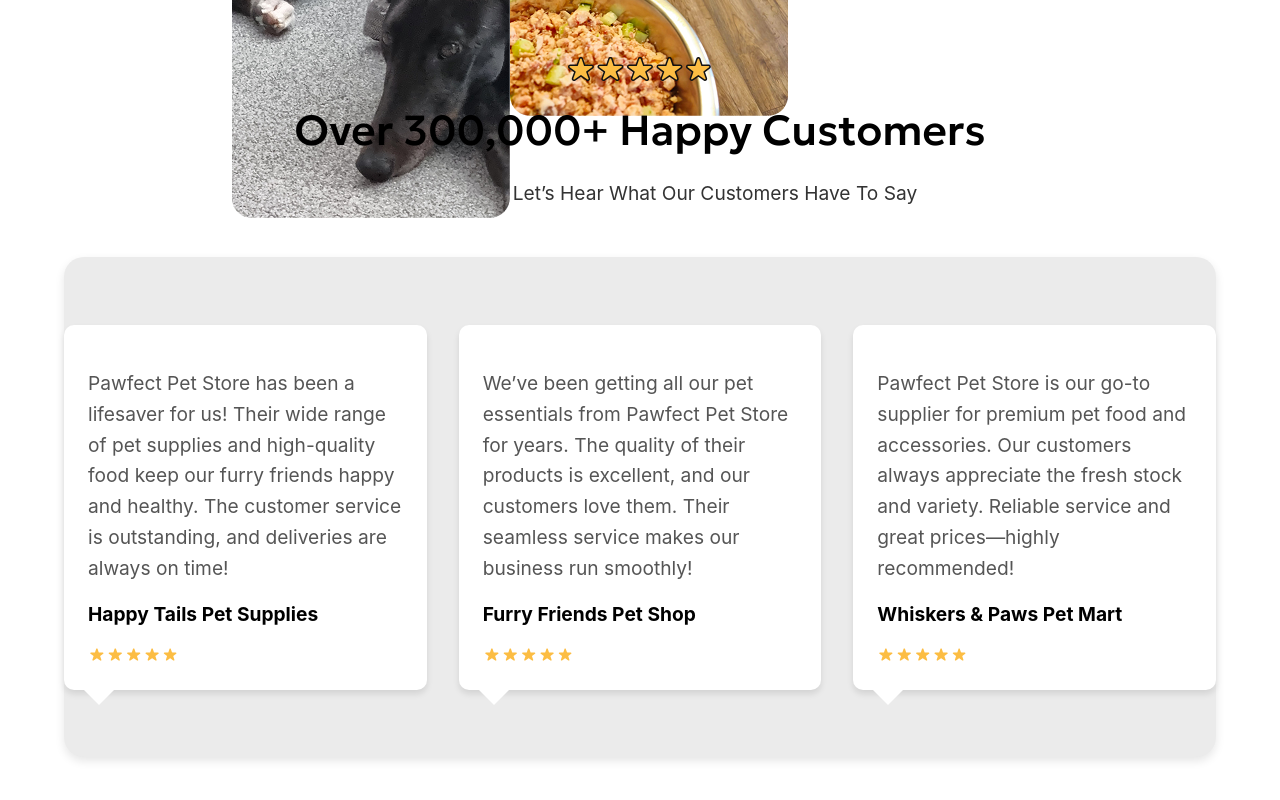
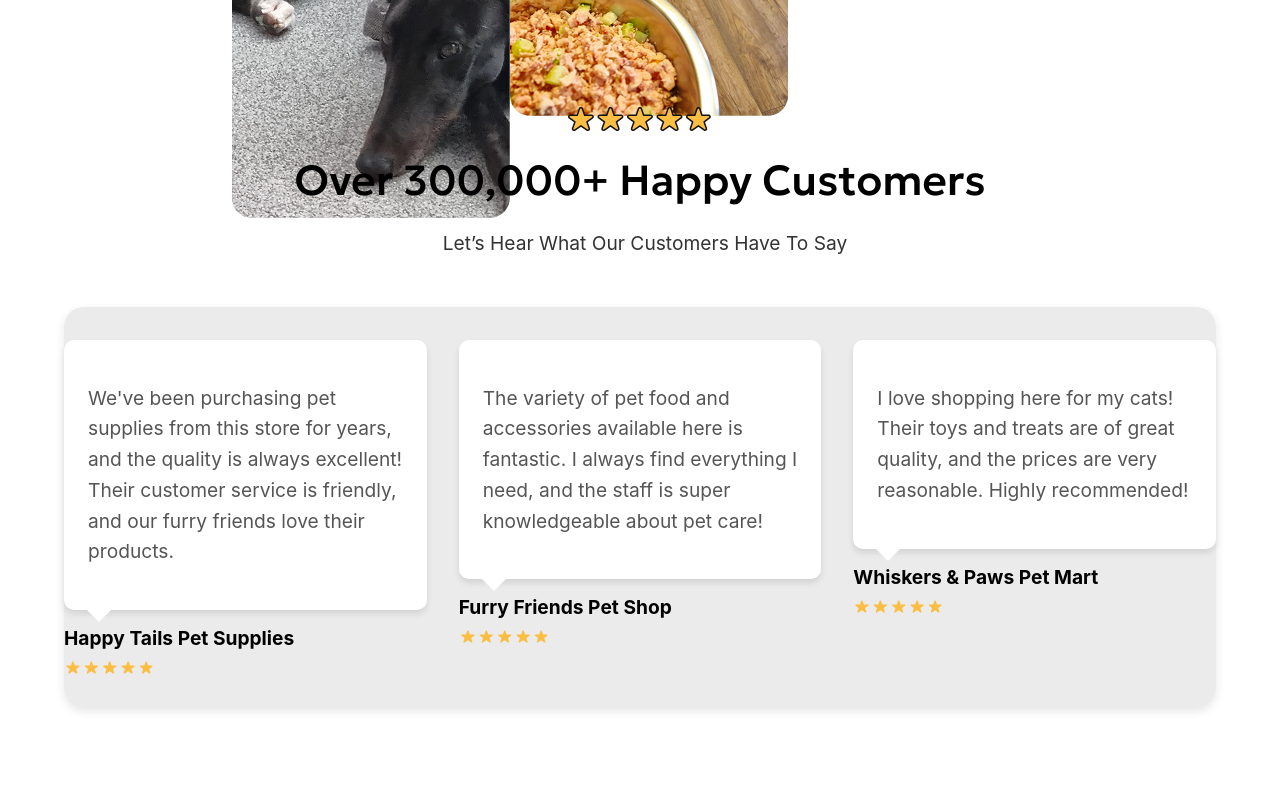
Before and after one commit to Om-5300/pet-shop, a React (Create React App) app: page / in a window 1280 px wide. Shown: the part 5820-6620 px from the top of the page. Built offline with nearby package versions, Linux system fonts and the light colour scheme.

Commit message:
change in customer review box

```diff
--- a/src/App.css
+++ b/src/App.css
@@ -607,7 +607,7 @@ body {
 
 .customer .customermain p {
   margin-top: 8px;
-  margin-left: 150px;
+  margin-left: 10px;
   font-size: 1.2rem;
   color: #333;
 }
@@ -616,7 +616,7 @@ body {
   background-color: #ebebeb;
   width: 90%;
   max-width: 1326px;
-  height: 500px;
+  height: 400px;
   margin-top: 33px;
   display: flex;
   justify-content: center;
@@ -655,7 +655,7 @@ body {
 .slide::after {
   content: "";
   position: absolute;
-  bottom: -15px;
+  bottom: -12px;
   left: 20px;
   width: 0;
   height: 0;
@@ -672,18 +672,21 @@ body {
 
 .user {
   margin-top: 1rem;
+  text-align: left;
 }
 
 .user h3 {
   font-size: 1.2rem;
   font-weight: bold;
   color: #000;
+  margin: 0%;
 }
 
 .stars {
-  justify-content: center;
+  display: flex;
   gap: 0.3rem;
   margin-top: 10px;
+  justify-content: flex-start;
 }
 
 .star-img {
--- a/src/App.js
+++ b/src/App.js
@@ -208,15 +208,17 @@ const Customer = () => {
   return (
     <div className="customer">
       <div className="customermain">
-        <img src="image\customermainstar.svg" />
+        <img src="image/customermainstar.svg" alt="Main Star" />
         <h1>Over 300,000+ Happy Customers</h1>
         <p>Let’s Hear What Our Customers Have To Say</p>
       </div>
       <div className="customerframe">
-      <div className="reviews-container">
+        <div className="reviews-container">
           {reviewsData.map((review, index) => (
-            <div className="slide" key={index}>
-              <p>{review.text}</p>
+            <div key={index}>
+              <div className="slide">
+                <p>{review.text}</p>
+              </div>
               <div className="user">
                 <h3>{review.author}</h3>
               </div>
@@ -233,29 +235,30 @@ const Customer = () => {
   );
 };
 
+
 const reviewsData = [
   {
-    text: "Pawfect Pet Store has been a lifesaver for us! Their wide range of pet supplies and high-quality food keep our furry friends happy and healthy. The customer service is outstanding, and deliveries are always on time!",
+    text: "We've been purchasing pet supplies from this store for years, and the quality is always excellent! Their customer service is friendly, and our furry friends love their products.",
     author: "Happy Tails Pet Supplies",
   },
   {
-    text: "We’ve been getting all our pet essentials from Pawfect Pet Store for years. The quality of their products is excellent, and our customers love them. Their seamless service makes our business run smoothly!",
+    text: "The variety of pet food and accessories available here is fantastic. I always find everything I need, and the staff is super knowledgeable about pet care!",
     author: "Furry Friends Pet Shop",
   },
   {
-    text: "Pawfect Pet Store is our go-to supplier for premium pet food and accessories. Our customers always appreciate the fresh stock and variety. Reliable service and great prices—highly recommended!",
+    text: "I love shopping here for my cats! Their toys and treats are of great quality, and the prices are very reasonable. Highly recommended!",
     author: "Whiskers & Paws Pet Mart",
   },
   // {
-  //   text: "Amazing experience with Pawfect Pet Store! They offer the best selection of pet toys and grooming products. Our customers always find something new and exciting for their pets.",
+  //   text: "The best pet shop in town! They always have fresh food, and their grooming services are top-notch. My dog comes back happy and looking great!",
   //   author: "Pet Paradise Store",
   // },
   // {
-  //   text: "Pawfect Pet Store has made sourcing pet products so much easier. From nutritious food to fun toys, they have everything we need. The fast delivery and great customer support keep us coming back!",
+  //   text: "The customer service is exceptional. They helped me choose the right products for my new puppy, and their recommendations were spot on!",
   //   author: "Furry Haven Pet Supplies",
   // },
   // {
-  //   text: "As a pet grooming business, we rely on high-quality products, and Pawfect Pet Store never disappoints! Their shampoos, brushes, and accessories are top-notch, and our clients love them.",
+  //   text: "The grooming services here are amazing! My dog always gets the best care, and their products keep his coat shiny and healthy.",
   //   author: "Fluffy Paws Grooming Studio",
   // },
 ];
```
